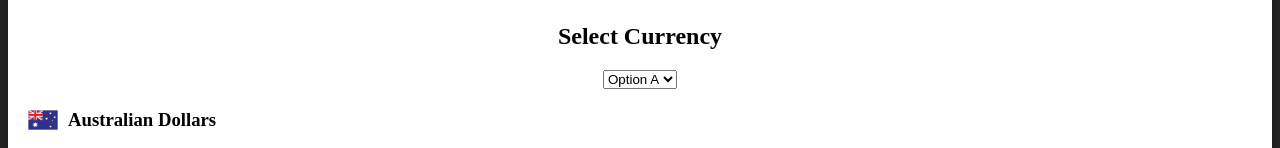
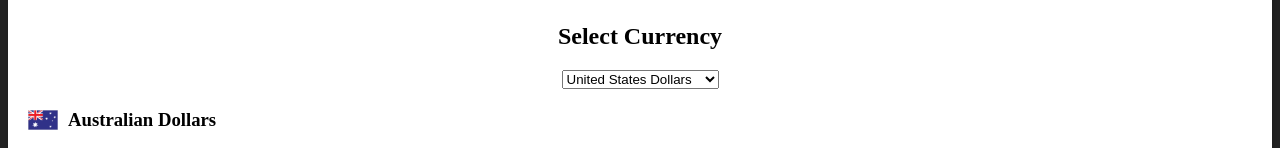
Before and after one commit to birksy89/React-Currency-Converter, a React app: page / in a window 1280 px wide. Shown: the part 277-425 px from the top of the page. Built offline with nearby package versions, Linux system fonts and the light colour scheme.

Commit message:
initial state and select onChange

```diff
--- a/src/js/App.js
+++ b/src/js/App.js
@@ -1,13 +1,45 @@
 import React from 'react';
 import image from '../images/cash-calculator.svg';
+import data from './data/Data';
 
 class App extends React.Component {
   // eslint-disable-next-line no-useless-constructor
   constructor(props) {
     super(props);
+
+    this.state = {
+      currencies: [],
+      activeCurrencyCode: 'USD',
+    };
   }
 
+  componentDidMount() {
+    const { currencies } = data;
+    const currencyNames = currencies.map(currency => currency.name);
+    console.log(currencyNames);
+
+    this.setState({
+      currencies,
+    });
+  }
+
+  handleCurrencyChange = e => {
+    console.log('here', e.target.value);
+    const newCode = e.target.value;
+    const { currencies } = this.state;
+    const activeCurrency = currencies.filter(
+      currency => currency.code === newCode
+    );
+
+    console.log(activeCurrency);
+
+    this.setState({
+      activeCurrencyCode: activeCurrency[0].code,
+    });
+  };
+
   render() {
+    const { currencies, activeCurrencyCode } = this.state;
     return (
       <div>
         <header>
@@ -22,9 +54,18 @@ class App extends React.Component {
                 {
                   // Select currency
                 }
-                <select>
-                  <option value="A">Option A</option>
-                  <option value="B">Option B</option>
+                <select onChange={e => this.handleCurrencyChange(e)}>
+                  {currencies.map(currency => (
+                    <option
+                      selected={
+                        currency.code === activeCurrencyCode ? 'selected' : ''
+                      }
+                      key={currency.code}
+                      value={currency.code}
+                    >
+                      {currency.name}
+                    </option>
+                  ))}
                 </select>
               </p>
             </div>
```
